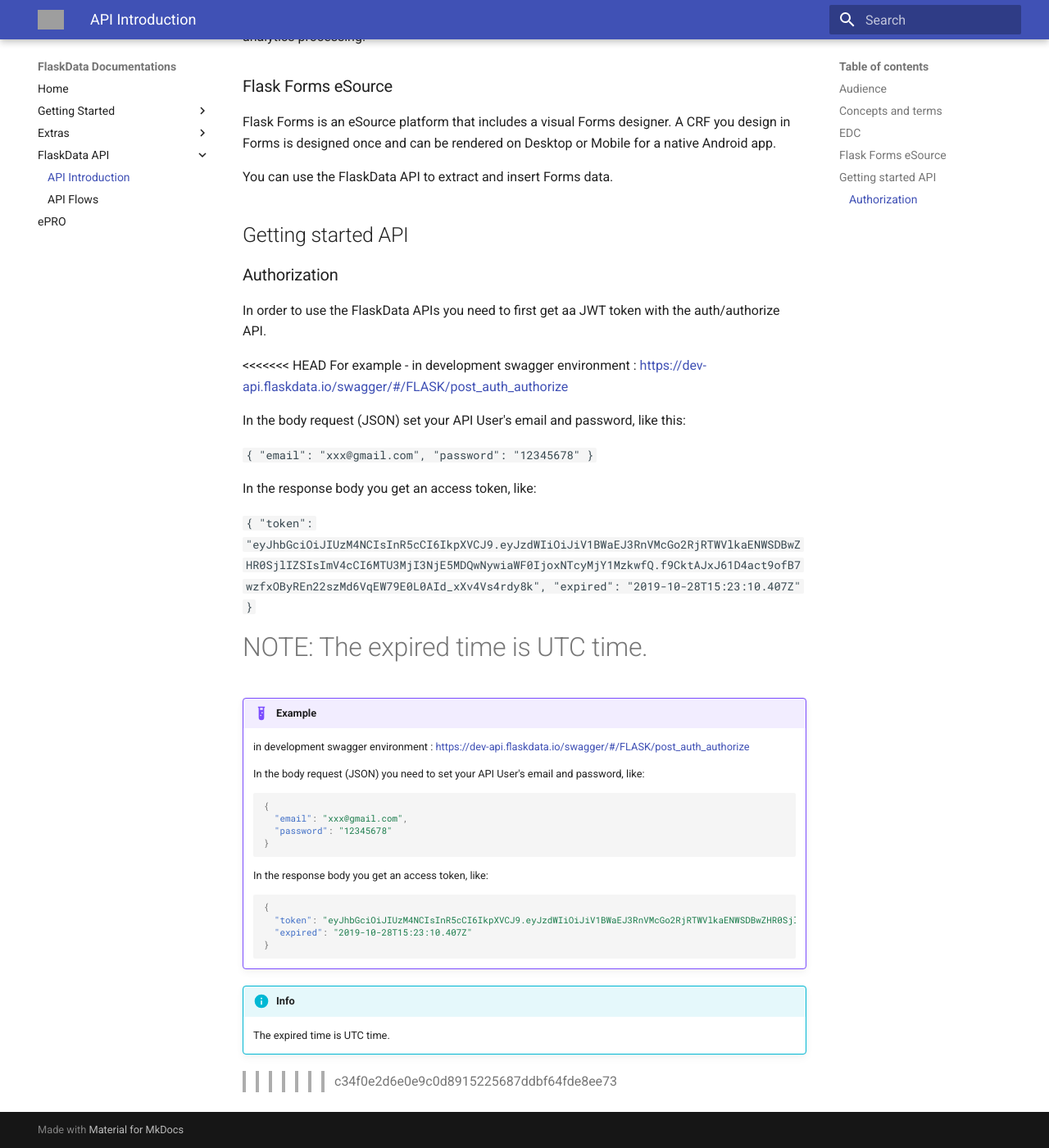
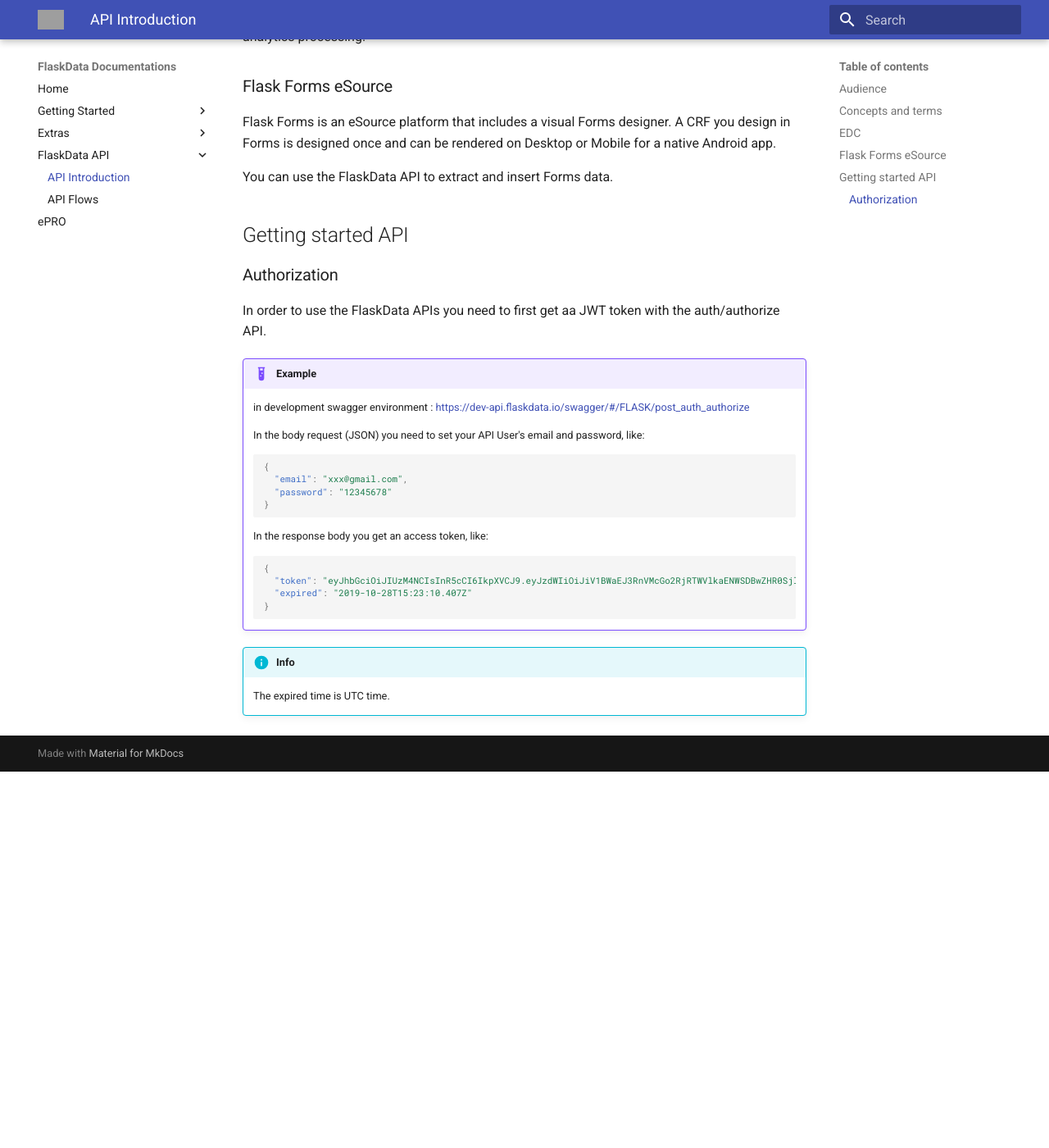
Before and after one commit to onlyjazz/flask-docs, an MkDocs documentation site: the page built from docs/api_introduction.md, in a window 1280 px wide and 1400 px high, scrolled down 2419 px. Shown: the whole window at 82% size. Built offline with MkDocs 1.6.1 and Material for MkDocs 9.7.7, drawn with Linux system fonts in a browser that asks for light colours; after the commit the page ends 3360 px from its top, so only the background shows below that; grey boxes are pictures that could not be loaded.

Commit message:
Merge conflict

````diff
--- a/docs/api_introduction.md
+++ b/docs/api_introduction.md
@@ -61,25 +61,6 @@
 ### Authorization
 In order to use the FlaskData APIs you need to first get aa JWT token with the  auth/authorize API.
 
-<<<<<<< HEAD
-For example - in development swagger environment : <a href="https://dev-api.flaskdata.io/swagger/#/FLASK/post_auth_authorize">https://dev-api.flaskdata.io/swagger/#/FLASK/post_auth_authorize</a>
-
-In the body request (JSON)  set your API User's email and password, like this:
-
-```{
-  "email": "xxx@gmail.com",
-  "password": "12345678"
-}```
-
-In the response body you get an access token, like:
-
-```{
-  "token": "eyJhbGciOiJIUzM4NCIsInR5cCI6IkpXVCJ9.eyJzdWIiOiJiV1BWaEJ3RnVMcGo2RjRTWVlkaENWSDBwZHR0SjlIZSIsImV4cCI6MTU3MjI3NjE5MDQwNywiaWF0IjoxNTcyMjY1MzkwfQ.f9CktAJxJ61D4act9ofB7wzfxOByREn22szMd6VqEW79E0L0AId_xXv4Vs4rdy8k",
-  "expired": "2019-10-28T15:23:10.407Z"
-}```
-
-NOTE: The expired time is UTC time.
-=======
 !!!example
 
     in development swagger environment : <a href="https://dev-api.flaskdata.io/swagger/#/FLASK/post_auth_authorize">https://dev-api.flaskdata.io/swagger/#/FLASK/post_auth_authorize</a>
@@ -105,4 +86,3 @@
 !!! info
 
     The expired time is UTC time.
->>>>>>> c34f0e2d6e0e9c0d8915225687ddbf64fde8ee73
````
